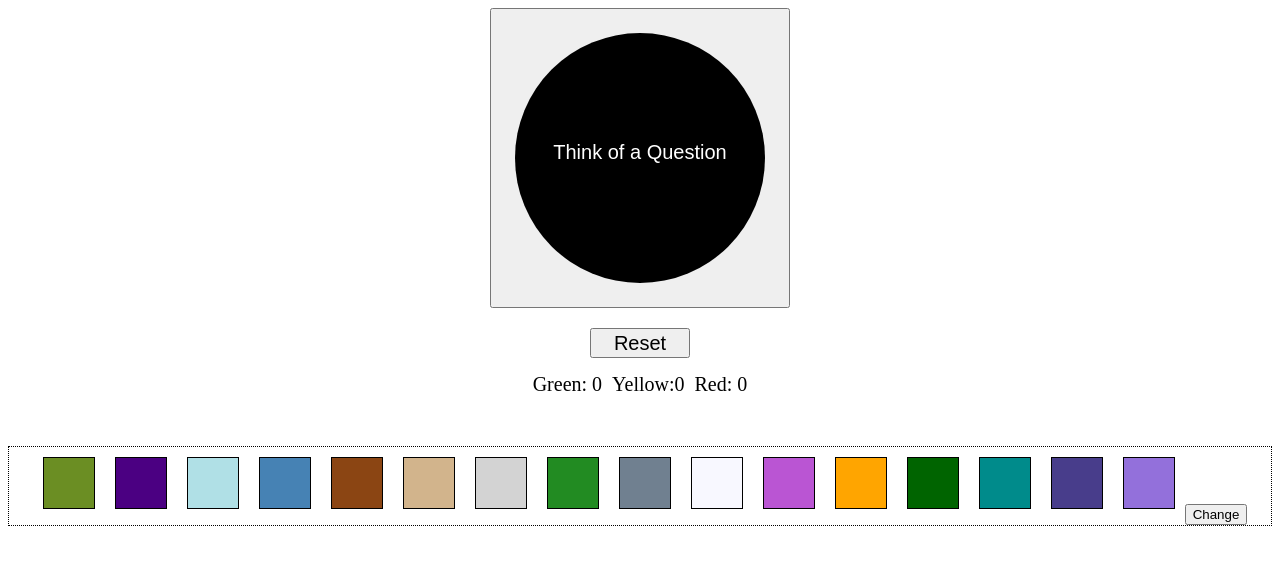
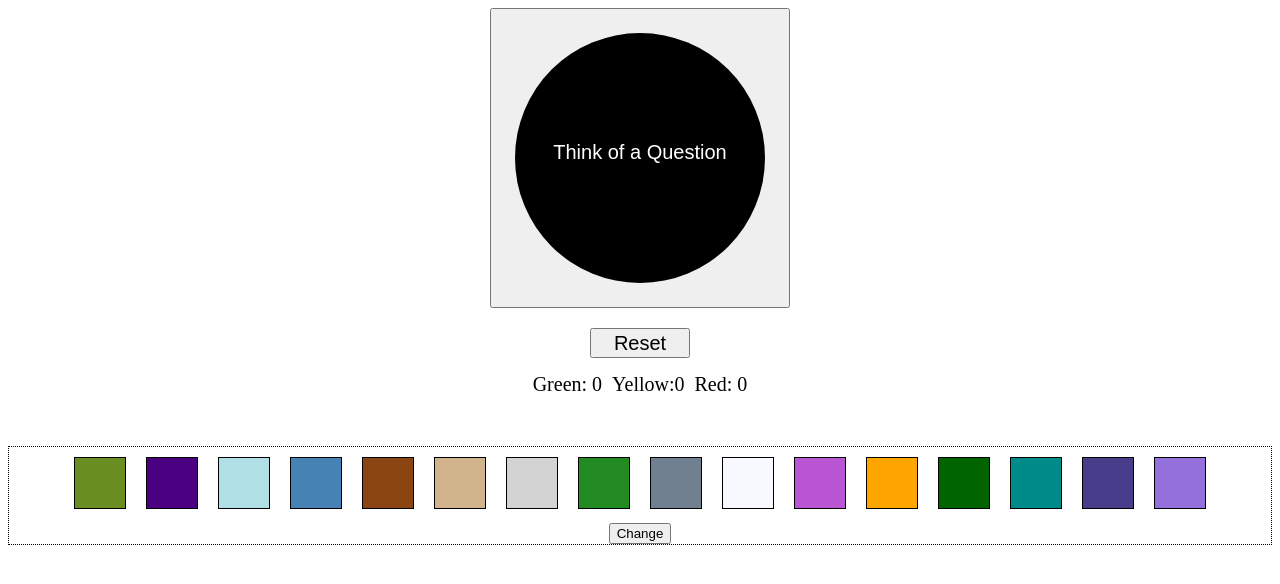
Before and after one commit to langevinj/eightball-colorboxes, a React (Create React App) app: page / in a window 1280 px wide. Shown: the top 584 px of the page. Built offline with nearby package versions, Linux system fonts and the light colour scheme.

Commit message:
refactored default properties for colorBoxes

```diff
--- a/src/ColorBoxes.js
+++ b/src/ColorBoxes.js
@@ -1,14 +1,15 @@
 import React, { useState } from 'react';
 import { getRandomColor, newBoxBoard, getRandomIdx } from './helpers.js'
 import './ColorBoxes.css'
+import ColorsList from './ColorsList.js';
 
-function ColorBoxes() {
-    let startingColors = newBoxBoard(16);
-    const[board, setBoard] = useState(startingColors);
+function ColorBoxes(props) {
+    let startingColorsBoard = newBoxBoard(props.numBoxes, props.colorList);
+    const[board, setBoard] = useState(startingColorsBoard);
 
     function handleClick(){
-        const randIdx = getRandomIdx(16)
-        const randColor = getRandomColor();
+        const randIdx = getRandomIdx(props.numBoxes)
+        const randColor = getRandomColor(props.colorList);
         let boxes = document.getElementsByClassName("box");
         boxes[randIdx].style.backgroundColor = randColor;
         board[randIdx] = randColor;
@@ -18,9 +19,12 @@ function ColorBoxes() {
     return (
         <div className="ColorBoxes">
             { board.map(square => <div className="box" key={square} style={{backgroundColor:square}}></div>) }
+            <br></br>
             <button className="ColorBoxes-change" onClick={handleClick}>Change</button>
         </div>
     )
 }
 
+ColorBoxes.defaultProps = {"numBoxes": 16, "colorList": ColorsList}
+
 export default ColorBoxes;
--- a/src/helpers.js
+++ b/src/helpers.js
@@ -1,18 +1,16 @@
-import ColorsList from './ColorsList';
-
 function getRandomAnswer() {
     return Math.floor(Math.random() * 20);
 }
 
-function getRandomColor() {
+function getRandomColor(ColorsList) {
     const randNum = Math.floor(Math.random() * ColorsList.length)
     return ColorsList[randNum]
 }
 
-function newBoxBoard(numBoxes) {
+function newBoxBoard(numBoxes, ColorsList) {
     let newBoard = []
     while(newBoard.length < numBoxes){
-        const randColor = getRandomColor();
+        const randColor = getRandomColor(ColorsList);
         if(!newBoard.includes(randColor)){
             newBoard.push(randColor);
         }
@@ -20,8 +18,8 @@ function newBoxBoard(numBoxes) {
     return newBoard;
 }
 
-function getRandomIdx(num) {
-    return Math.floor(Math.random() * 16);
+function getRandomIdx(numBoxes) {
+    return Math.floor(Math.random() * numBoxes);
 }
 
 export { getRandomAnswer, getRandomColor, newBoxBoard, getRandomIdx }
```
